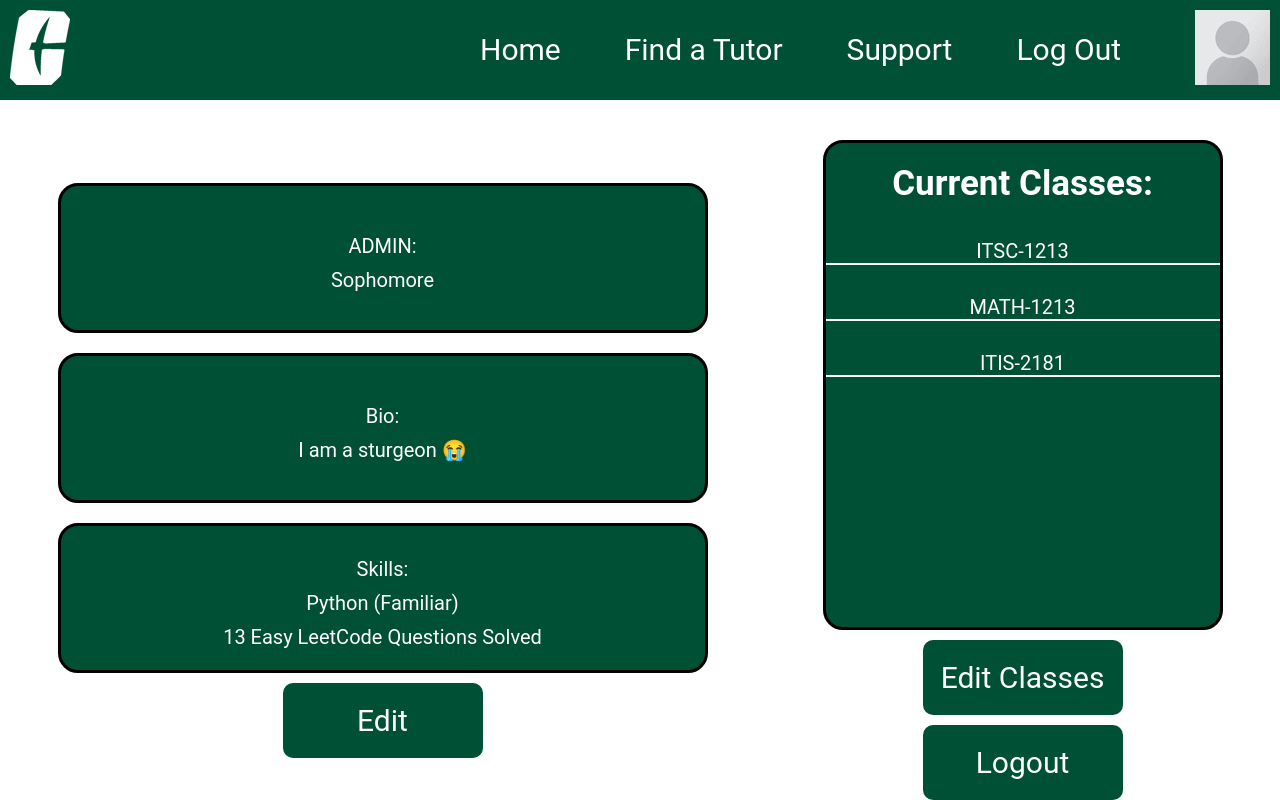
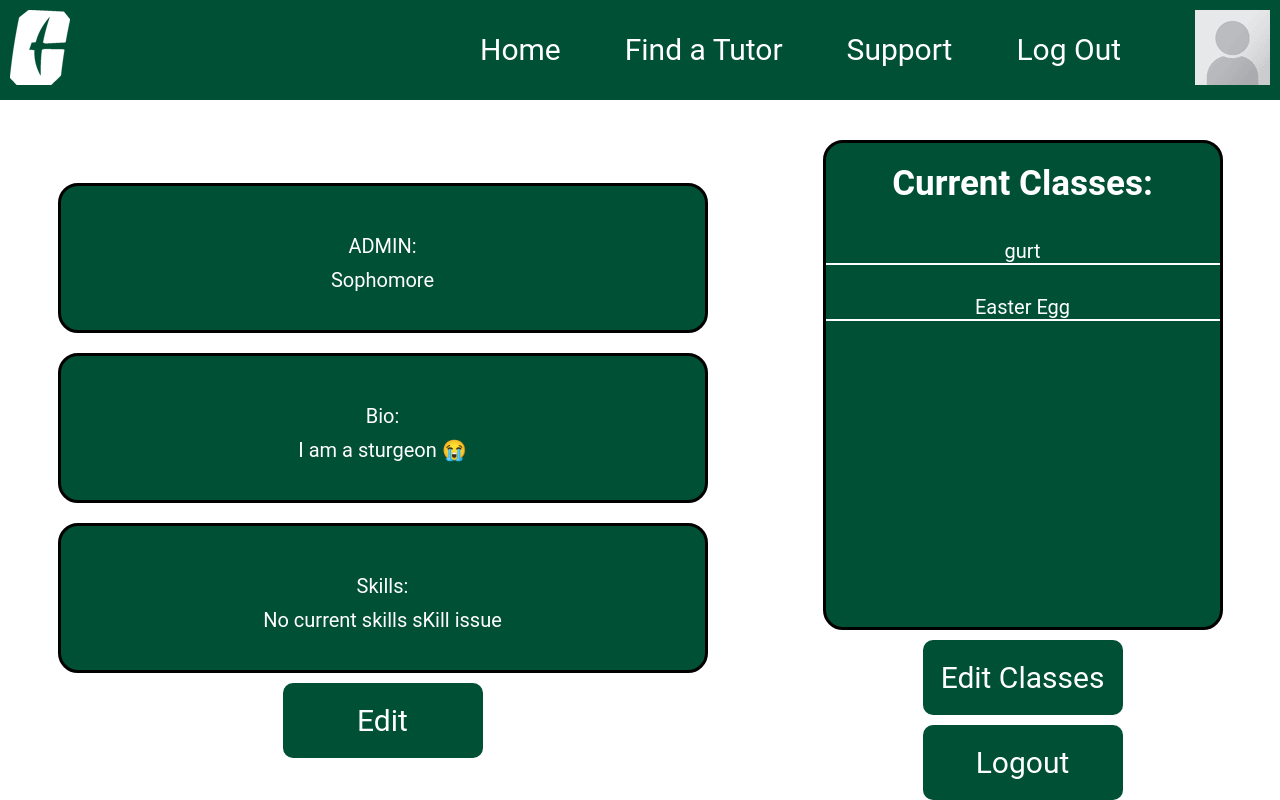
Before and after one commit to CaileanMM/Group2Project, a Django app: page /profile/4 in a window 1280 px wide. Run offline with Django 5.2, Linux system fonts and the light colour scheme; a user stored in the database is signed in; data comes from the database, SQL or seed files in the repository; both versions use the stored data as it was after the commit.

Commit message:
Created Classes class
Did some clean up around the backend and added skills/current year field to the user models. Added a classes model so that user is able to add classes to their profile.

```diff
--- a/UNCCtutor/UNCCtutor/base/models.py
+++ b/UNCCtutor/UNCCtutor/base/models.py
@@ -1,20 +1,22 @@
 from django.db import models
 from django.contrib.auth.models import AbstractUser
 
-# Create your models here.
-
-
+# Custom user model
 class User(AbstractUser):
-    # name = models.CharField(max_length=200, null=True)
-    email = models.EmailField(unique=True,  null=True)
+    email = models.EmailField(unique=True, null=True)
     bio = models.TextField(null=True)
-
-    avatar= models.ImageField(null=True, default="profile-pic-placeholder.png")
+    avatar = models.ImageField(null=True, default="profile-pic-placeholder.png")
+    classes = models.ManyToManyField('Classes', blank=True)
+    skills = models.TextField(null=True,blank=True)
+    currentYear = models.CharField(max_length=50, null=True, blank=True)
 
     USERNAME_FIELD = 'email'
     REQUIRED_FIELDS = ['username']
 
+    def __str__(self):
+        return self.username
 
+# Tutor profile linked to user
 class Tutor(models.Model):
     user = models.OneToOneField(User, on_delete=models.CASCADE, related_name='tutor_profile')
     expertise = models.TextField(null=True)
@@ -23,6 +25,7 @@ class Tutor(models.Model):
     def __str__(self):
         return f"Tutor Profile of {self.user.username}"
 
+# Classes model
 class Classes(models.Model):
     name = models.CharField(max_length=100)
 
--- a/UNCCtutor/UNCCtutor/base/templates/base/profile.html
+++ b/UNCCtutor/UNCCtutor/base/templates/base/profile.html
@@ -2,31 +2,33 @@
 {% block content %}
 
 <div class="profile-container">
+
     <div class="user-left-container">
-
         <div class="info-container">
             <div class="info-text">{{ user.username }}:</div>
-            <div class="info-text">Sophomore</div>
+            <div class="info-text">{{currentYear}}</div>
         </div>
         <div class="info-container">
             <div class="info-text">Bio:</div>
-            <div class="info-text">{{ user.bio }}</div>
+            <div class="info-text">{{ bio }}</div>
         </div>
         <div class="info-container">
             <div class="info-text">Skills:</div>
-            <div class="info-text">Python (Familiar)</div>
-            <div class="info-text">13 Easy LeetCode Questions Solved</div>
+            <div class="info-text">{{skills}}</div>
         </div>
         <div class="edit-button-container">
             <a href="{% url 'edit-profile' user.id %}" class="edit-button">Edit</a>
         </div>
     </div>
+
     <div class="user-right-column">
         <div class="info-container" id="classes">
             <div class="user-classes-title">Current Classes:</div>
-            <div class="user-classes">ITSC-1213</div>
-            <div class="user-classes">MATH-1213</div>
-            <div class="user-classes">ITIS-2181</div>
+            {% for cls in userClasses %}
+                <div class="user-classes">{{ cls.name }}</div>
+            {% empty %}
+                <div class="user-classes">No classes enrolled yet.</div>
+            {% endfor %}
         </div>
         <div class="edit-button-container">
             <a href="{% url 'edit-classes' %}" class="edit-button">Edit Classes</a>
@@ -36,4 +38,5 @@
         </div>
     </div>
 </div>
+
 {% endblock %}
--- a/UNCCtutor/UNCCtutor/base/views.py
+++ b/UNCCtutor/UNCCtutor/base/views.py
@@ -5,7 +5,7 @@ from django.contrib import messages
 from django.contrib.auth.decorators import login_required
 from django.contrib.auth import authenticate, login, logout
 from django.contrib import messages
-from .models import User
+from .models import User, Classes
 from .forms import MyUserCreationForm, UserProfileForm
 
 
@@ -65,8 +65,8 @@ def registerPage(request):
 def userProfile(request, pk):
 
     user = User.objects.get(id=pk)
-    bio = User.bio
-    context = {'user': user, 'bio': bio}
+
+    context = {'user': user, 'bio': user.bio, 'userClasses': user.classes.all(),'skills':user.skills, 'currentYear':user.currentYear}
     return render(request, 'base/profile.html', context)
 
 def logoutUser(request):
@@ -91,9 +91,29 @@ def editProfile(request, pk):
 
     return render(request, 'base/edit-profile.html', context)
 
+@login_required(login_url='login')
 def editClasses(request):
-    context = {}
-    return render(request, 'base/edit-classes.html', context)
+    user = request.user
+    all_classes = Classes.objects.all()
+
+    if request.method == 'POST':
+        # Get the selected class IDs from the form (checkboxes)
+        selected_class_ids = request.POST.getlist('classes')
+
+        # Update the user's classes (add/remove classes)
+        user.classes.set(selected_class_ids)
+
+        # Show a success message
+        messages.success(request, 'Your classes have been updated successfully!')
+
+        # Redirect to the user profile page after the update
+        return redirect('user-profile', pk=user.id)  # Redirect to the profile page
+
+    # Pass both the current classes and all available classes to the template
+    return render(request, 'base/edit-classes.html', {
+        'user_classes': user.classes.all(),  # Get current classes the user is enrolled in
+        'all_classes': all_classes,  # Get all available classes
+    })
 
 
 def tutorFinder(request):
```
Also changed, not shown: UNCCtutor/UNCCtutor/base/forms.py (+7 -1 lines), UNCCtutor/UNCCtutor/base/templates/base/edit-classes.html (+24 -7 lines), UNCCtutor/UNCCtutor/base/migrations/0006_user_classes.py (added), UNCCtutor/UNCCtutor/base/migrations/0007_user_currentskills_user_skills.py (added), UNCCtutor/UNCCtutor/base/migrations/0008_rename_currentskills_user_curretyear.py (added), UNCCtutor/UNCCtutor/base/migrations/0009_rename_curretyear_user_currentyear.py (added), UNCCtutor/UNCCtutor/db.sqlite3.
